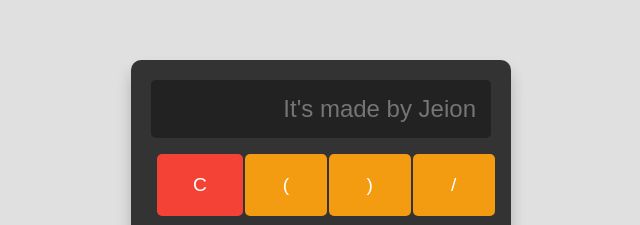
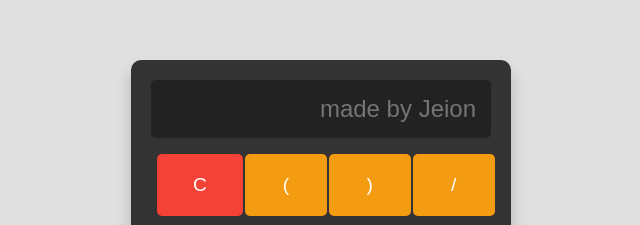
Before and after one commit to jeion3x0/calculator, a plain HTML site: page index.html in a window 1280 px wide. Shown: the part 101-326 px from the top of the page, 319-959 px from the left. Drawn offline with Linux system fonts and the light colour scheme.

Commit message:
Update index.html

```diff
--- a/index.html
+++ b/index.html
@@ -9,7 +9,7 @@
 <body>
     <div class="Calculator">
         <div class="inputBox">
-            <input type="text" name="" id="Myresult" placeholder="It's made by Jeion">
+            <input type="text" name="" id="Myresult" placeholder="made by Jeion">
         </div>
         <table>
             <tr>
```
